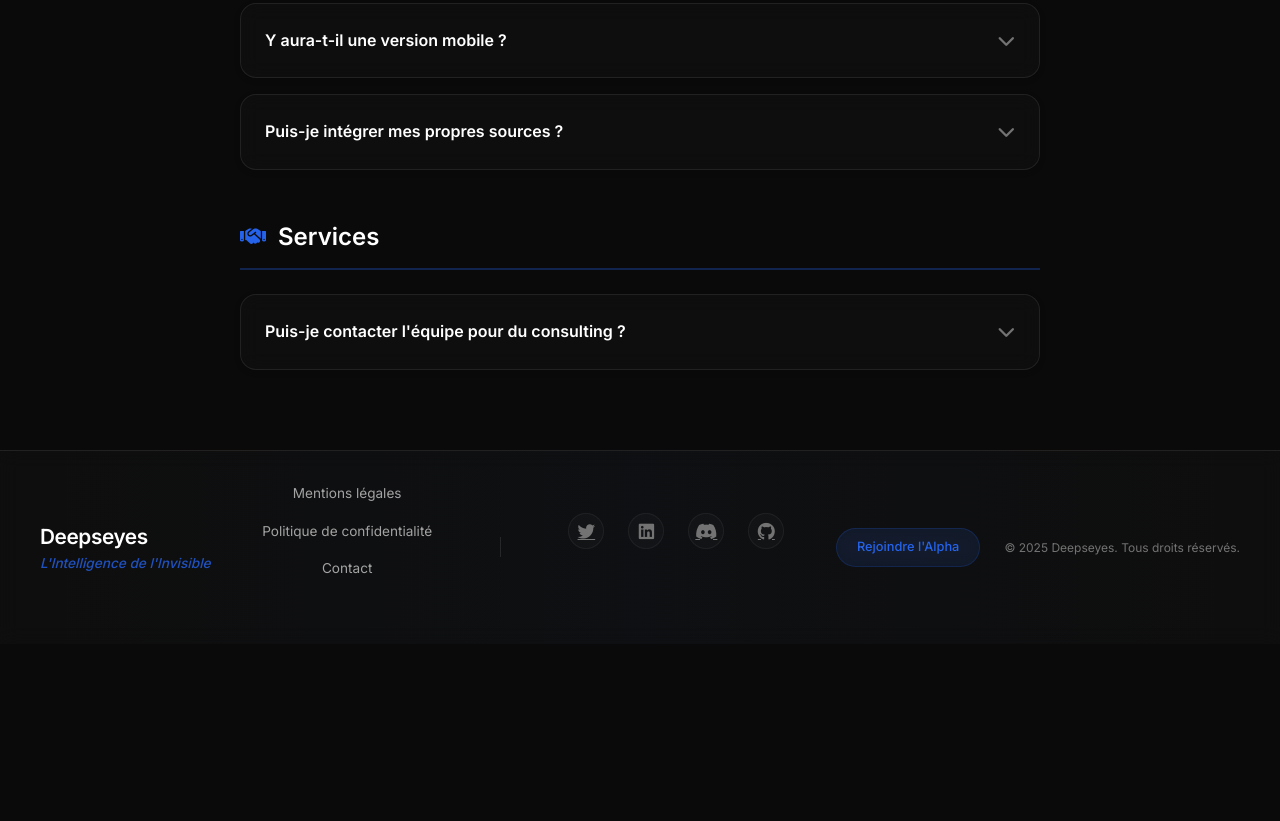
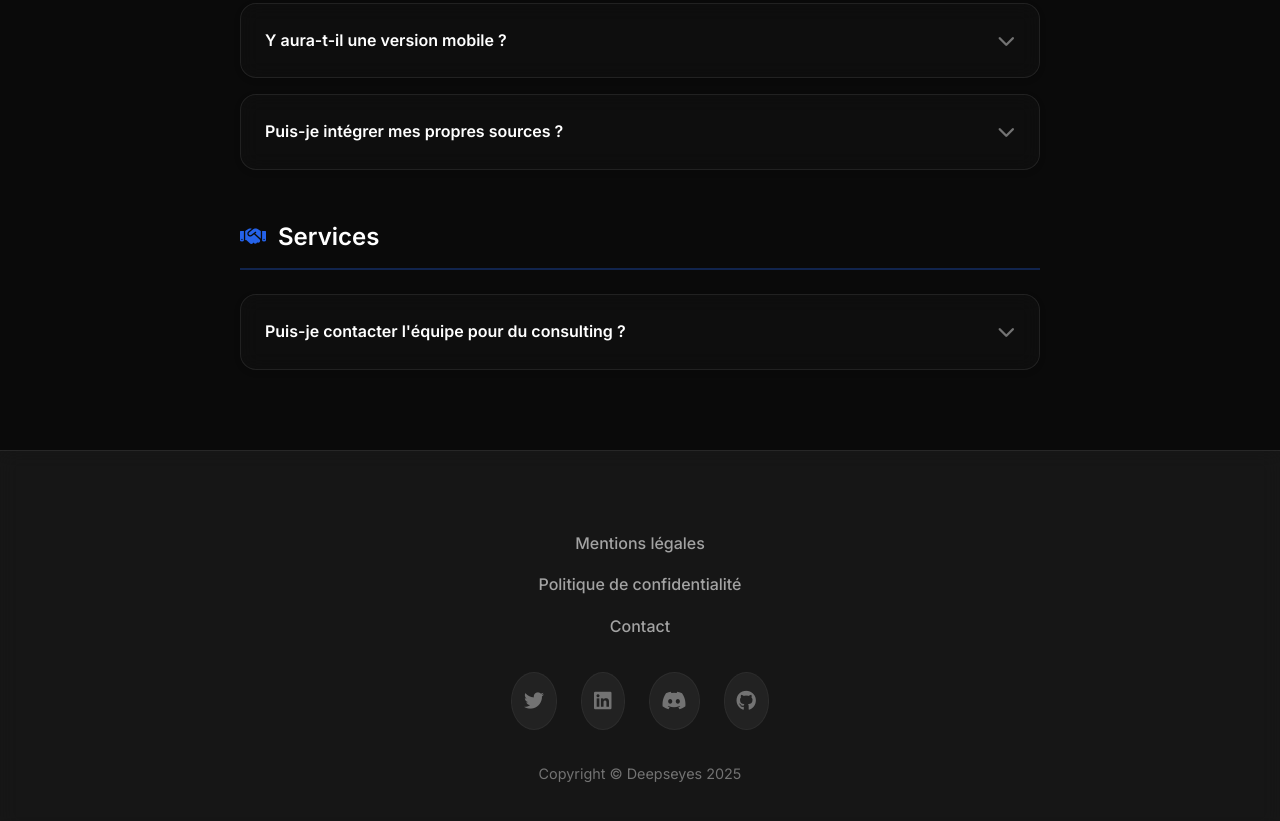
Before and after one commit to Rooot3301/DeepSeyes, a website built with Vite: page index.html in a window 1280 px wide. Shown: the part 3839-4660 px from the top of the page. Before the commit the page ends 4483 px from the top, so only its background shows below. Built offline with nearby package versions, Linux system fonts and the light colour scheme; animation ran at ten frames a second.

Commit message:
Annuler les modifications du footer

```diff
--- a/src/main.js
+++ b/src/main.js
@@ -529,20 +529,11 @@
     <!-- Footer -->
     <footer id="contact" class="footer">
       <div class="footer-content">
-        <div class="footer-brand">
-          <div>
-            <h3 class="footer-title">Deepseyes</h3>
-            <p class="footer-slogan">L'Intelligence de l'Invisible</p>
-          </div>
-        </div>
-
         <div class="footer-links">
           <a href="#">Mentions légales</a>
           <a href="#">Politique de confidentialité</a>
           <a href="#">Contact</a>
         </div>
-
-        <div class="footer-separator"></div>
 
         <div class="social-icons">
           <a href="#" class="social-icon"><i class="fab fa-twitter"></i></a>
@@ -551,9 +542,8 @@
           <a href="#" class="social-icon"><i class="fab fa-github"></i></a>
         </div>
 
-        <div class="footer-right">
-          <a href="#" class="btn-footer-cta">Rejoindre l'Alpha</a>
-          <p class="footer-copyright">© 2025 Deepseyes. Tous droits réservés.</p>
+        <div class="copyright">
+          <p>Copyright © Deepseyes 2025</p>
         </div>
       </div>
     </footer>
--- a/src/style.css
+++ b/src/style.css
@@ -531,84 +531,41 @@
 
 /* Footer */
 .footer {
-  background: rgba(255, 255, 255, 0.02);
+  background: rgba(255, 255, 255, 0.05);
   border-top: 1px solid rgba(255, 255, 255, 0.08);
-  padding: 2rem;
+  padding: 5rem 2rem 3rem;
+  text-align: center;
   backdrop-filter: blur(10px);
-  position: relative;
-  overflow: hidden;
-}
-
-.footer::before {
-  content: '';
-  position: absolute;
-  top: 0;
-  left: 0;
-  right: 0;
-  bottom: 0;
-  background:
-    linear-gradient(90deg, transparent 0%, rgba(37, 99, 235, 0.02) 50%, transparent 100%);
-  pointer-events: none;
-  z-index: -1;
 }
 
 .footer-content {
   max-width: 1200px;
   margin: 0 auto;
-  position: relative;
-  z-index: 1;
-  display: flex;
-  justify-content: space-between;
-  align-items: center;
+}
+
+.footer-links {
+  display: flex;
+  justify-content: center;
+  gap: 3rem;
+  margin-bottom: 3rem;
   flex-wrap: wrap;
-  gap: 2rem;
-}
-
-.footer-brand {
-  display: flex;
-  align-items: center;
-  gap: 1rem;
-}
-
-.footer-title {
-  font-size: 1.3rem;
-  font-weight: 600;
-  color: #ffffff;
-  margin: 0;
-  letter-spacing: -0.02em;
-}
-
-.footer-slogan {
-  font-size: 0.85rem;
-  color: #2563eb;
-  font-weight: 500;
-  margin: 0;
-  font-style: italic;
-  opacity: 0.8;
-}
-
-.footer-links {
-  display: flex;
-  gap: 2rem;
-  align-items: center;
 }
 
 .footer-links a {
   color: #a3a3a3;
   text-decoration: none;
   transition: color 0.3s ease;
-  font-weight: 400;
-  font-size: 0.85rem;
+  font-weight: 500;
   position: relative;
 }
 
 .footer-links a::after {
   content: '';
   position: absolute;
-  bottom: -2px;
+  bottom: -4px;
   left: 0;
   width: 0;
-  height: 1px;
+  height: 2px;
   background: #2563eb;
   transition: width 0.3s ease;
 }
@@ -623,163 +580,34 @@
 
 .social-icons {
   display: flex;
-  gap: 1rem;
-  align-items: center;
+  justify-content: center;
+  gap: 2rem;
+  margin-bottom: 3rem;
 }
 
 .social-icon {
   color: #737373;
-  font-size: 1.1rem;
+  font-size: 1.25rem;
   transition: all 0.3s ease;
-  padding: 0.6rem;
+  padding: 0.75rem;
   border-radius: 50%;
-  background: rgba(255, 255, 255, 0.02);
+  background: rgba(255, 255, 255, 0.05);
   border: 1px solid rgba(255, 255, 255, 0.05);
-  position: relative;
-  overflow: hidden;
-  width: 36px;
-  height: 36px;
-  display: flex;
-  align-items: center;
-  justify-content: center;
-}
-
-.social-icon::before {
-  content: '';
-  position: absolute;
-  top: 50%;
-  left: 50%;
-  width: 0;
-  height: 0;
-  background: radial-gradient(circle, rgba(37, 99, 235, 0.3) 0%, transparent 70%);
-  border-radius: 50%;
-  transform: translate(-50%, -50%);
-  transition: all 0.4s ease;
-  z-index: -1;
 }
 
 .social-icon:hover {
   color: #2563eb;
-  transform: translateY(-2px) scale(1.05);
+  transform: translateY(-2px);
   background: rgba(37, 99, 235, 0.1);
-  border-color: rgba(37, 99, 235, 0.2);
-  box-shadow:
-    0 4px 12px rgba(37, 99, 235, 0.2),
-    0 0 12px rgba(37, 99, 235, 0.1);
-}
-
-.social-icon:hover::before {
-  width: 40px;
-  height: 40px;
-}
-
-.btn-footer-cta {
-  background: rgba(37, 99, 235, 0.1);
-  color: #2563eb;
-  padding: 0.5rem 1.25rem;
-  border: 1px solid rgba(37, 99, 235, 0.2);
-  border-radius: 20px;
-  text-decoration: none;
-  font-weight: 500;
-  font-size: 0.8rem;
-  transition: all 0.3s ease;
-  display: inline-block;
-  backdrop-filter: blur(10px);
-  white-space: nowrap;
-}
-
-.btn-footer-cta:hover {
-  background: rgba(37, 99, 235, 0.2);
-  transform: translateY(-2px);
-  box-shadow: 0 3px 8px rgba(37, 99, 235, 0.2);
-  border-color: rgba(37, 99, 235, 0.3);
-}
-
-.footer-separator {
-  width: 1px;
-  height: 20px;
-  background: rgba(255, 255, 255, 0.1);
-  margin: 0 1rem;
-}
-
-.footer-right {
-  display: flex;
-  align-items: center;
-  gap: 1.5rem;
-}
-
-.footer-copyright {
+  border-color: rgba(37, 99, 235, 0.33);
+}
+
+.copyright {
   color: #737373;
-  font-size: 0.75rem;
+  font-size: 0.9rem;
   font-weight: 400;
-  white-space: nowrap;
-  margin: 0;
-}
-
-/* Mobile Responsiveness */
-@media (max-width: 768px) {
-  .footer {
-    padding: 3rem 1rem 2rem;
-    text-align: center;
-  }
-
-  .footer-content {
-    flex-direction: column;
-    gap: 2rem;
-  }
-
-  .footer-brand {
-    flex-direction: column;
-    gap: 0.5rem;
-  }
-
-  .footer-title {
-    font-size: 1.5rem;
-  }
-
-  .footer-slogan {
-    font-size: 0.9rem;
-  }
-
-  .footer-links {
-    flex-direction: column;
-    gap: 1rem;
-  }
-
-  .footer-links a {
-    font-size: 0.9rem;
-  }
-
-  .social-icons {
-    gap: 1.5rem;
-  }
-
-  .social-icon {
-    width: 40px;
-    height: 40px;
-    font-size: 1.2rem;
-  }
-
-  .btn-footer-cta {
-    padding: 0.75rem 1.5rem;
-    font-size: 0.9rem;
-  }
-
-  .footer-separator {
-    display: none;
-  }
-
-  .footer-right {
-    flex-direction: column;
-    gap: 1.5rem;
-  }
-
-  .footer-copyright {
-    font-size: 0.8rem;
-    padding-top: 1rem;
-    border-top: 1px solid rgba(255, 255, 255, 0.05);
-  }
-}
+}
+
   .nav {
     padding: 0 1rem;
   }
```
Also changed, not shown: src/faq.js (+2 -12 lines), src/nettrace.js (+2 -12 lines), src/tools.js (+2 -12 lines).
